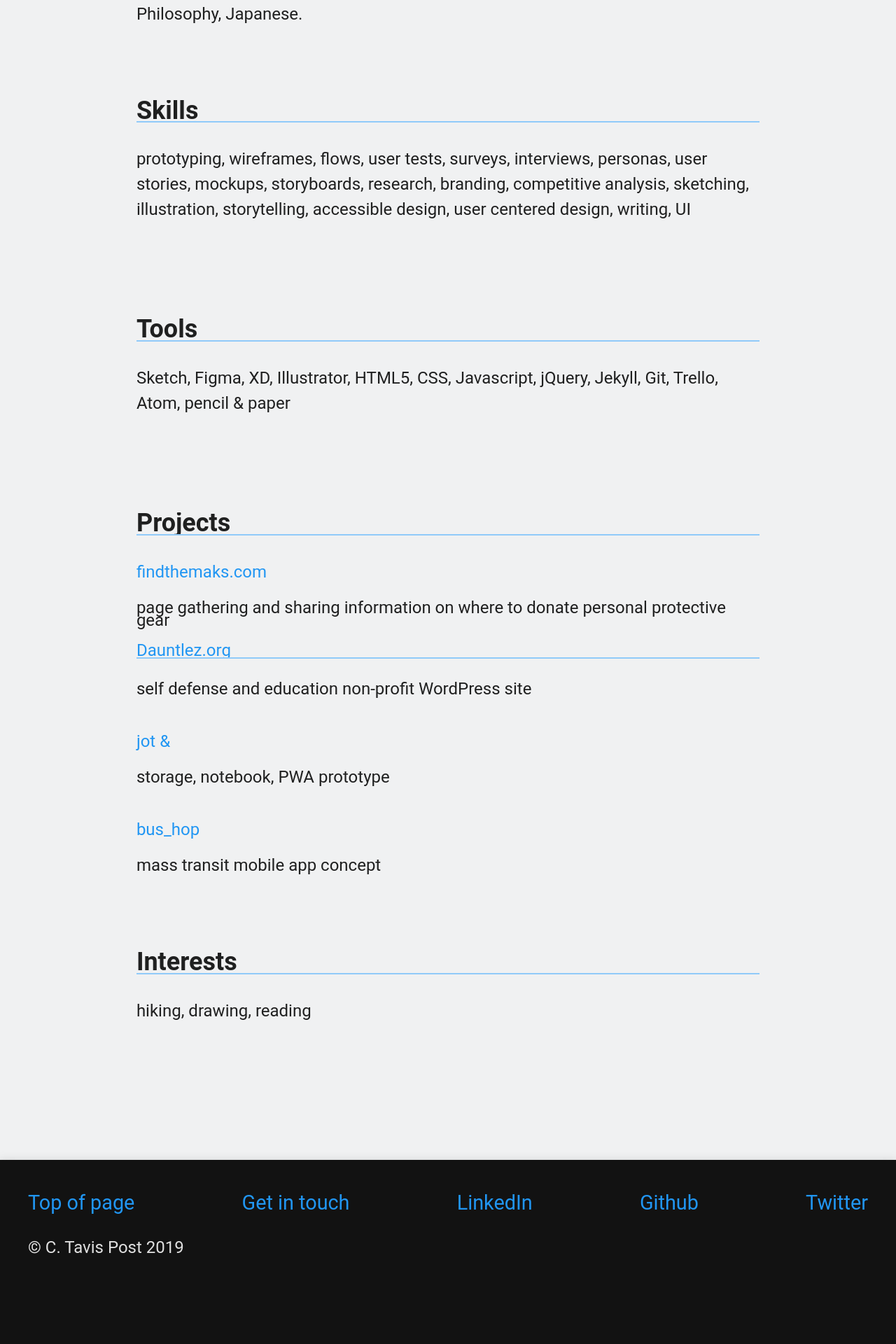
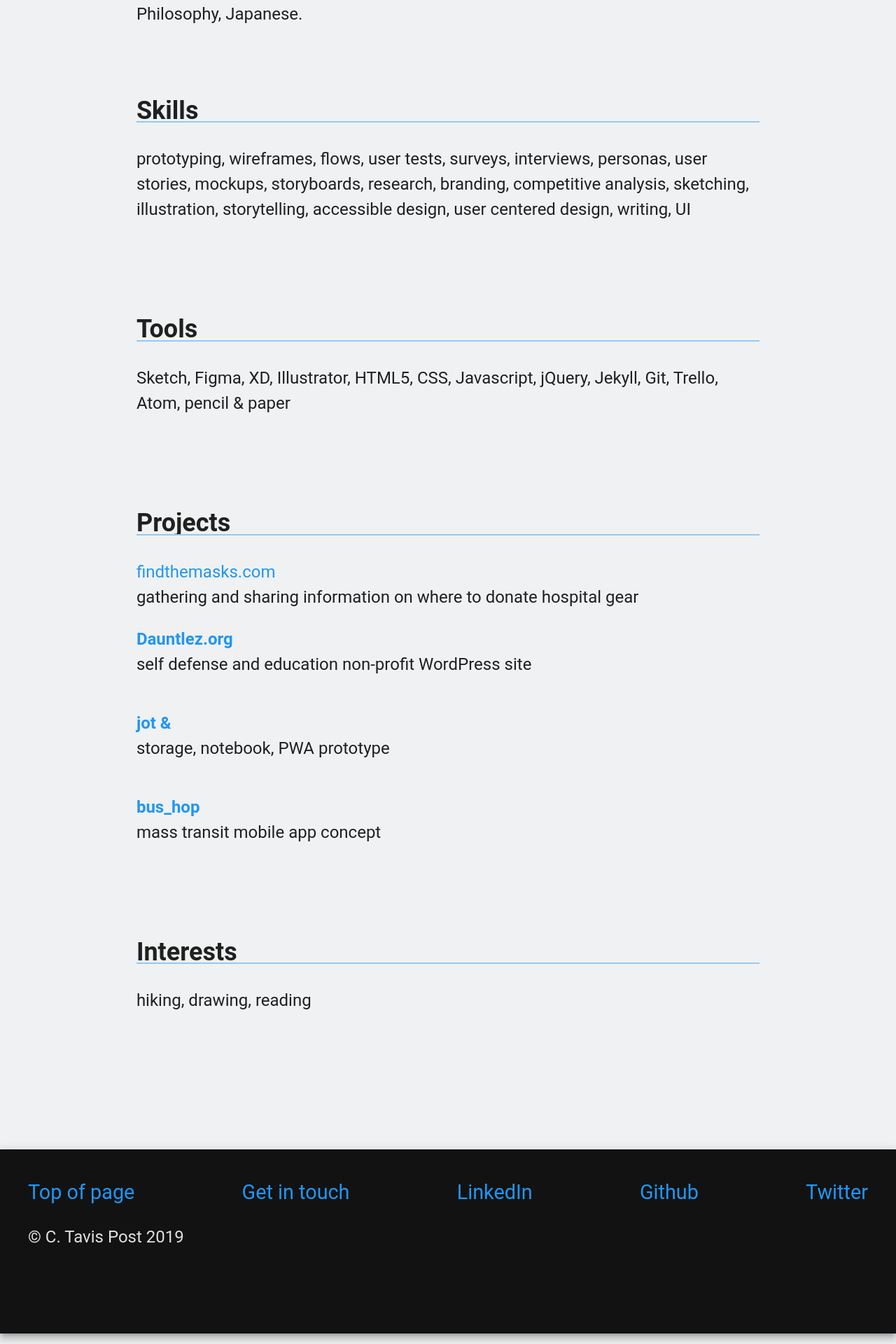
Before and after one commit to ctavispost/personalPortfolio, a Jekyll site: the page built from resume.md, in a window 1280 px wide. Shown: the part 2936-4856 px from the top of the page at 70% size. Built offline with Jekyll 4.4.1, drawn with Linux system fonts in a browser that asks for light colours; some web fonts are replaced.

Commit message:
Add style to enable emboldening markdown links; fix typos and spacing on resume.md

```diff
--- a/resume.md
+++ b/resume.md
@@ -104,26 +104,25 @@ Sketch, Figma, XD, Illustrator, HTML5, CSS, Javascript, jQuery, Jekyll, Git, Tre
 <article markdown="1">
 ## Projects
 {:.margBottZero .medBreak .underlineBlock}
-[findthemaks.com](https://findthemasks.com)
+[findthemasks.com](https://findthemasks.com)
 {:.smallestBreak .margBottZero}
-page gathering and sharing information on where to donate personal protective gear
-{:.smallLeading}
+gathering and sharing information on where to donate hospital gear
+{:.marginTopZero}
 
-{:.margBottZero .medBreak .underlineBlock}
 [Dauntlez.org](https://dauntlez.org)
-{:.smallestBreak .margBottZero}
+{:.smallestBreak .margBottZero .embold}
 self defense and education non-profit WordPress site
-{:.smallLeading}
+{:.marginTopZero}
 
 [jot &](https://ctavispost.com/project01.html)
-{:.smallerBreak .margBottZero}
+{:.smallerBreak .margBottZero .embold}
 storage, notebook, PWA prototype
-{:.smallLeading}
+{:.marginTopZero}
 
 [bus_hop](https://docs.google.com/presentation/d/1k-YYYjvpRXqHV7TVsjBOHiaG0Ug9v9CoFzt_kIuZ8Vg/edit?usp=sharing)
-{:.smallerBreak .margBottZero}
+{:.smallerBreak .margBottZero .embold}
 mass transit mobile app concept
-{:.smallLeading}
+{:.marginTopZero}
 </article>
 
 <article markdown="1">
--- a/styles/main.css
+++ b/styles/main.css
@@ -722,3 +722,7 @@ figcaption, .medEmphTxt {
 .marginTopZero {
   margin-top: 0;
 }
+
+.embold {
+  font-weight: bold;
+}
```
